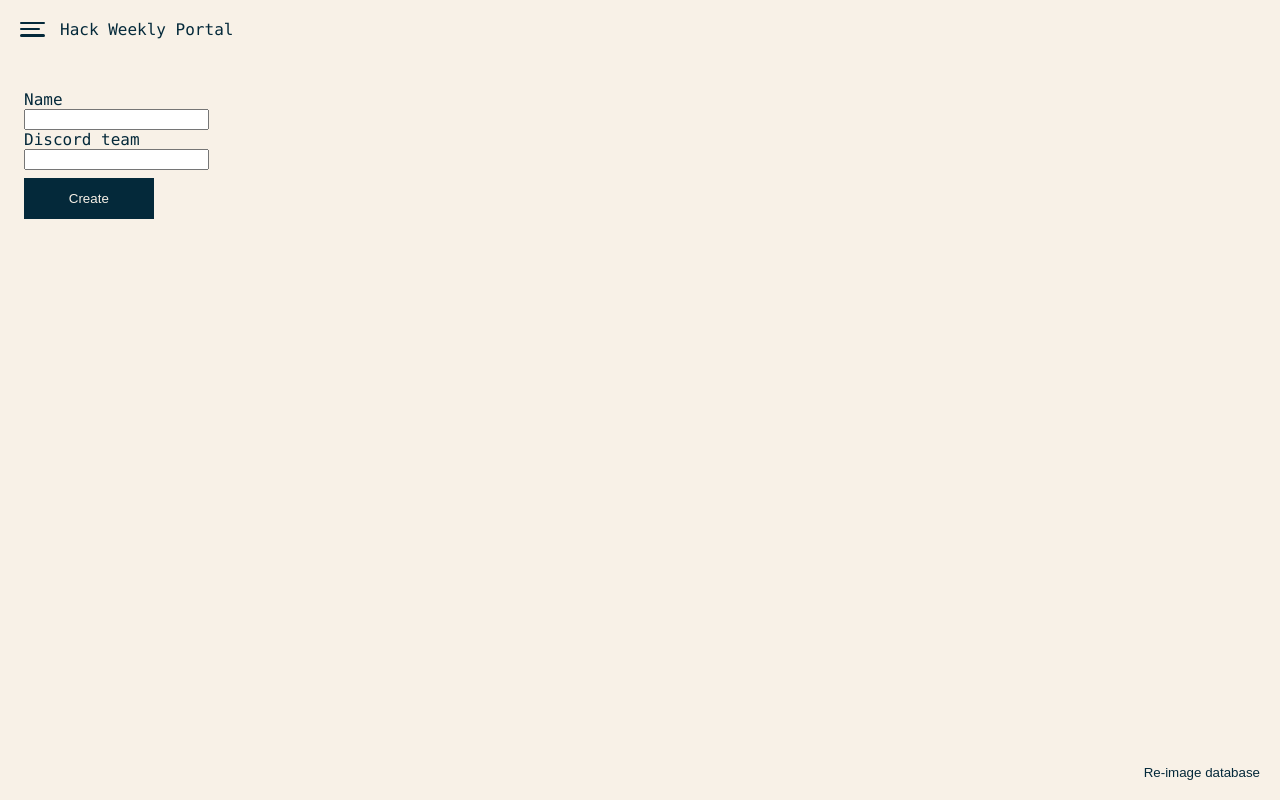
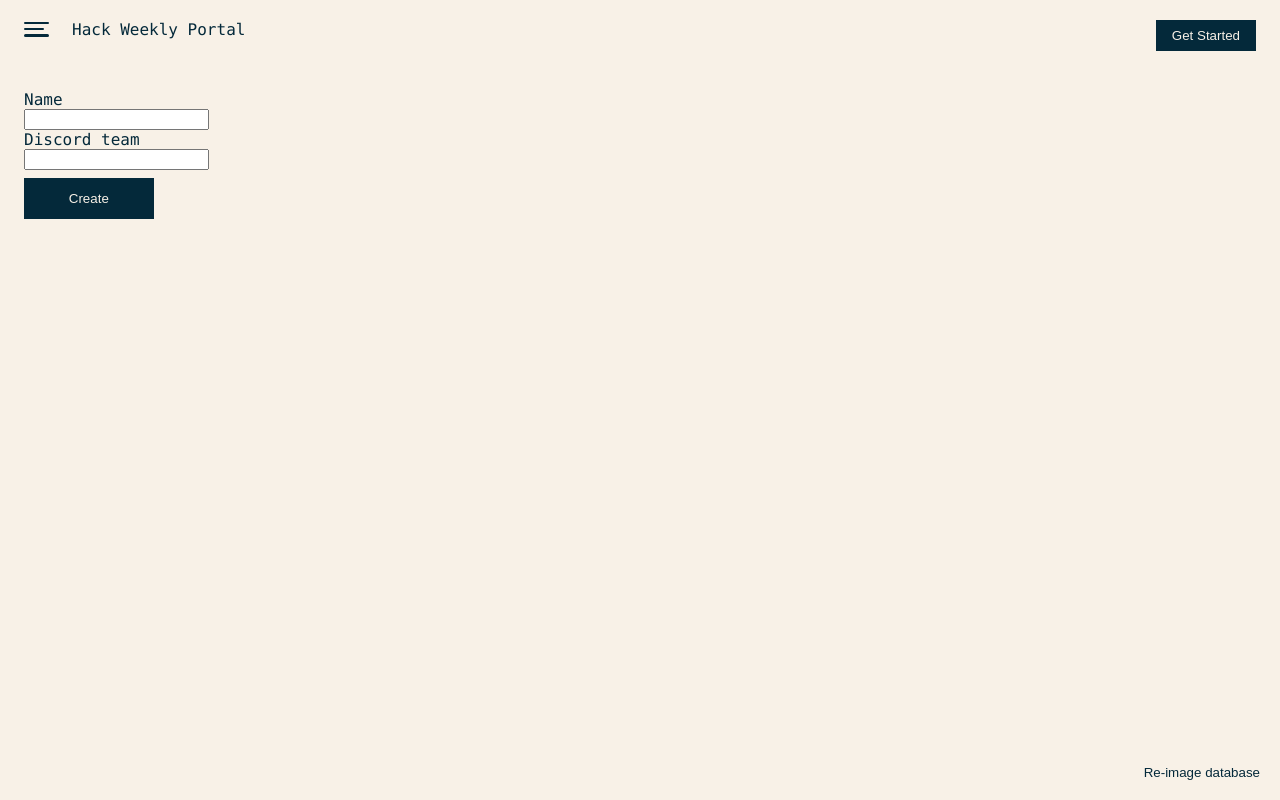
Before and after one commit to Hack-Weekly/hack-app, a React (Vite) app in the folder client/: page /teams/new in a window 1280 px wide. Built offline with nearby package versions, Linux system fonts and the light colour scheme; no server answers; the database is empty.

Commit message:
Fixed: CreateBrowserRouter and NavLink

```diff
--- a/client/src/App.tsx
+++ b/client/src/App.tsx
@@ -30,6 +30,9 @@ import NavBar from "./components/NavBar/NavBar";
 
 const router = createBrowserRouter([
   {
+    element: <NavBar />,
+    children: [
+      {
         path: "/",
         element: <HomePage />,
       },
@@ -41,6 +44,8 @@ const router = createBrowserRouter([
         path: "/teams/:teamId",
         loader: (p) => p.params.teamId,
         element: <TeamPage />,
+      },
+    ],
   },
 ]);
 
@@ -82,7 +87,6 @@ function App() {
       >
         Re-image database
       </button>
-      <NavBar />
       <RouterProvider router={router} />
     </div>
   );
--- a/client/src/components/Carousel/Carousel.module.css
+++ b/client/src/components/Carousel/Carousel.module.css
@@ -6,16 +6,18 @@
   width: 100vw;
   height: 100%;
   overflow-x: hidden;
+  scroll-behavior: auto;
 }
 
 .slides {
+  padding: 5rem;
   overflow: auto;
   display: flex;
   gap: 15rem;
   transition: 0.25s ease-out;
 }
 
-.slides:active {
-  transform: scale(1.01);
-  transition: transform 0.25s ease-out;
+.slide:active {
+  transform: scale(0.98);
+  transition: all 0.25s ease-out;
 }
--- a/client/src/components/Carousel/Carousel.tsx
+++ b/client/src/components/Carousel/Carousel.tsx
@@ -14,7 +14,7 @@ const Carousel: FC<CarouselProps> = ({ items }) => {
   const handleMouseMove = (event: MouseEvent) => {
     if (isDragging && containerRef.current) {
       const x = event.pageX - containerRef.current.offsetLeft;
-      const walk = (x - startX) * 3;
+      const walk = (x - startX) * 0.05;
       containerRef.current.scrollLeft = containerRef.current.scrollLeft - walk;
     }
   };
@@ -37,15 +37,15 @@ const Carousel: FC<CarouselProps> = ({ items }) => {
   return (
     <div className={styles.carousel}>
       <div
-        onMouseMove={handleMouseMove}
-        onMouseDown={handleMouseDown}
-        onMouseUp={handleMouseUp}
-        onMouseLeave={handleMouseUp}
+
         ref={containerRef}
         className={styles.slides}
       >
         {items.map((item, index) => (
-          <div key={index} className={`${styles.slide}`}>
+          <div
+            key={index}
+            className={`${styles.slide}`}
+          >
             {item}
           </div>
         ))}
--- a/client/src/components/NavBar/NavBar.module.css
+++ b/client/src/components/NavBar/NavBar.module.css
@@ -25,14 +25,14 @@
 
 .hack {
   position: absolute;
-  top: 20px;
-  left: 60px;
+  top: var(--nav-top);
+  left: calc(var(--side-padding) * 3);
 }
 
 .hamburger {
   position: absolute;
-  top: 20px;
-  left: 20px;
+  top: var(--nav-top);
+  left: var(--side-padding);
   width: 25px;
   height: 25px;
   display: flex;
@@ -94,3 +94,16 @@
 .header.links {
   transform: translateX(45%);
 }
+
+/* GET STARTED BUTTON */
+.getStarted {
+  position: absolute;
+  top: var(--nav-top);
+  right: var(--side-padding);
+  padding: 0.5rem 1rem;
+}
+
+.getStarted.scrolled {
+  color: var(--foreground);
+  background-color: var(--background-end);
+}
--- a/client/src/components/NavBar/NavBar.tsx
+++ b/client/src/components/NavBar/NavBar.tsx
@@ -1,6 +1,7 @@
 import { FC, useState, useEffect } from "react";
 import styles from "./NavBar.module.css";
-import { Link } from "react-router-dom";
+import { Link, Outlet } from "react-router-dom";
+import Button from "../Button/Button";
 
 const NavBar: FC = () => {
   const [isScrolled, setIsScrolled] = useState(false);
@@ -51,11 +52,19 @@ const NavBar: FC = () => {
             }`}
           ></span>
         </div>
-        <div className={styles.hack}>Hack Weekly Portal</div>
+        <Link to="/">
+          <div className={styles.hack}>Hack Weekly Portal</div>
+        </Link>
+        <Button
+          className={`${styles.getStarted} ${isScrolled && styles.scrolled}`}
+        >
+          Get Started
+        </Button>
       </header>
       <div
         className={`${styles.hamburgerLinks} ${isOpen && styles.links}`}
       ></div>
+      <Outlet />
     </>
   );
 };
--- a/client/src/globals.css
+++ b/client/src/globals.css
@@ -2,19 +2,23 @@
   --font-family: ui-monospace, Menlo, Monaco, "Cascadia Mono", "Segoe UI Mono",
     "Roboto Mono", "Oxygen Mono", "Ubuntu Monospace", "Source Code Pro",
     "Fira Mono", "Droid Sans Mono", "Courier New", monospace;
-    --border-radius: 12px;
+  --border-radius: 12px;
   --foreground: #04293a;
   --middleground: #041c32;
   --background-start: #f8f1e7;
   --background-end: #064663;
+
+  --navbar-size: 90px;
+  --nav-top: 20px;
+  --side-padding: 1.5rem;
 }
 
 @media (prefers-color-scheme: dark) {
   :root {
-  --foreground: #f8f1e7;
-  --middleground: #e6dfd5;
-  --background-start: #04293a;
-  --background-end: #041c32;
+    --foreground: #f8f1e7;
+    --middleground: #e6dfd5;
+    --background-start: #04293a;
+    --background-end: #041c32;
   }
 }
 
--- a/client/src/pages/home/HomePage.module.css
+++ b/client/src/pages/home/HomePage.module.css
@@ -1,5 +1,5 @@
 .container {
-  margin-top: 90px;
+  margin-top: var(--navbar-size);
   overflow: hidden;
 }
 
@@ -12,7 +12,7 @@
 /* TEAMS PANEL */
 .teamsPanel {
   position: relative;
-  padding: 2rem 0;
+  padding: 0.5rem 0;
   height: 20%;
   width: 100%;
   border-top: 2px solid var(--foreground);
@@ -24,6 +24,7 @@
 
 .teamsPanel .h2 {
   position: absolute;
+  font-size: 1.5rem;;
   top: 6%;
   left: 6%;
 }
@@ -31,7 +32,7 @@
 .addTeam {
   position: absolute;
   bottom: -15%;
-  left: 50%;
+  right: calc(var(--side-padding) * -1);
   transform: translateX(-50%);
   margin-bottom: 0.5rem;
 }
@@ -52,8 +53,8 @@
 
 /* PARTICIPATE? */
 .joinPanel {
-  margin-top: 8rem;
-  padding: 1rem;
+  margin-top: 3rem;
+  padding: 0 var(--side-padding);
   display: flex;
   flex-direction: column;
   gap: 0.5rem;
```
Lines whose indentation alone changed are shown as unchanged.
